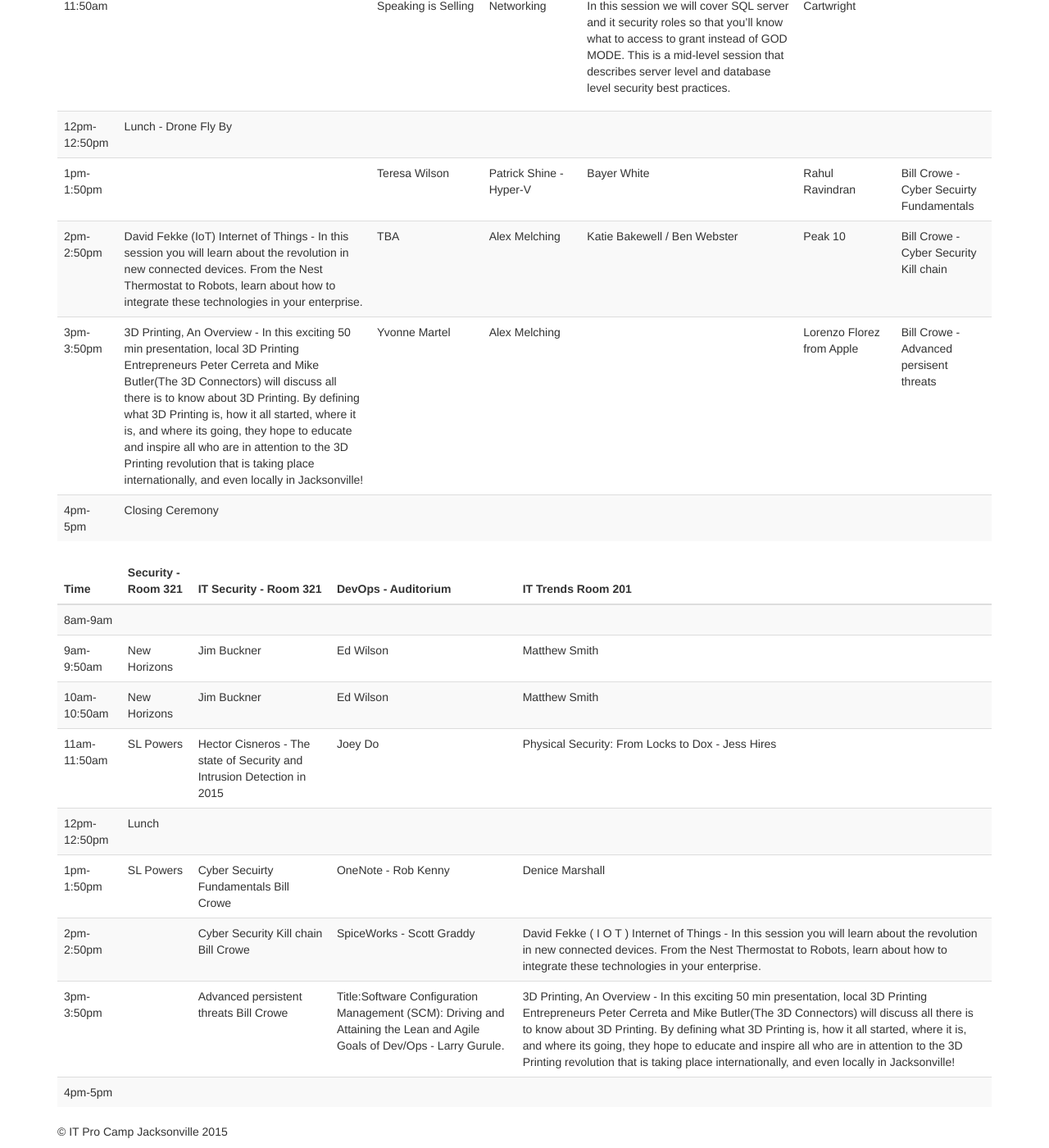
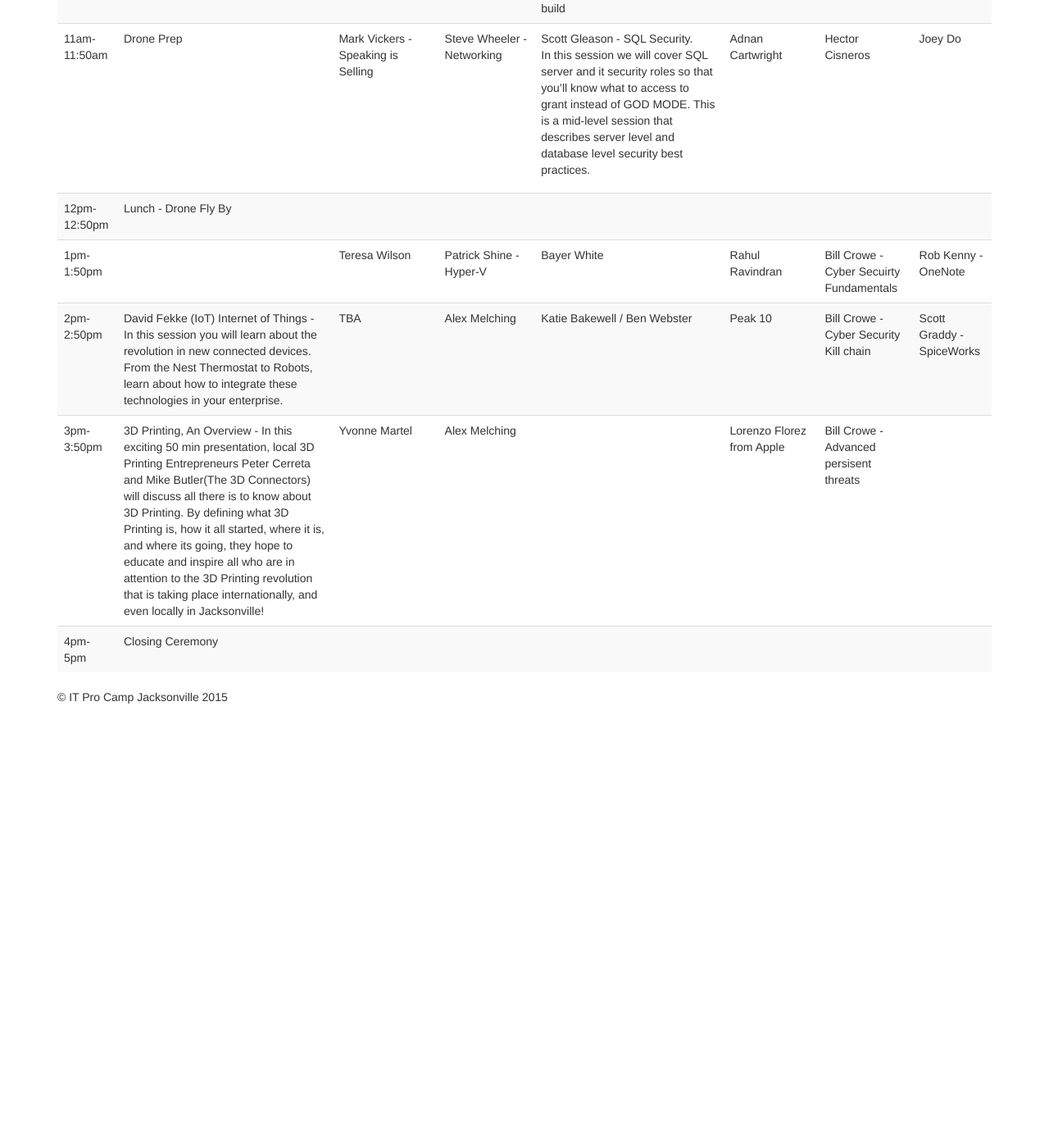
Before and after one commit to tk811/ConfernceApp, a Jekyll site: the page built from sessions/index.html, in a window 1280 px wide and 1400 px high, scrolled down 552 px. Shown: the whole window at 82% size. Built offline with Jekyll 4.4.1, drawn with Linux system fonts in a browser that asks for light colours; nearby versions of some CDN libraries; after the commit the page ends 1422 px from its top, so only the background shows below that; some of the changed text lies outside the part shown.

Commit message:
Removed extra table

```diff
--- a/sessions/index.html
+++ b/sessions/index.html
@@ -33,6 +33,9 @@
 				<th>
 					IT Security - Room 321
 				</th>
+				<th>
+					DevOps - Auditorium
+				</th>
 			</tr>
 		</thead>
 		<tbody>
@@ -42,6 +45,9 @@
 				</td>
 				<td>
 					Welcome
+				</td>
+				<td>
+
 				</td>
 				<td>
 
@@ -82,6 +88,9 @@
 				<td>
 					Jim Buckner
 				</td>
+				<td>
+					Ed Wilson
+				</td>
 			</tr>
 			<tr>
 				<td>
@@ -105,6 +114,9 @@
 				</td>
 				<td>
 					Jim Buckner
+				</td>
+				<td>
+					Ed Wilson
 				</td>
 			</tr>
 			<tr>
@@ -130,12 +142,15 @@
 				<td>
 					Hector Cisneros
 				</td>
+				<td>
+					Joey Do
+				</td>
 			</tr>
 			<tr>
 				<td>
 					12pm-12:50pm
 				</td>
-				<td colspan="6">
+				<td colspan="7">
 					Lunch - Drone Fly By
 				</td>
 
@@ -162,6 +177,9 @@
 				<td>
 					Bill Crowe - Cyber Secuirty Fundamentals
 				</td>
+				<td>
+					Rob Kenny - OneNote
+				</td>
 			</tr>
 			<tr>
 				<td>
@@ -184,6 +202,9 @@
 				</td>
 				<td>
 					Bill Crowe - Cyber Security Kill chain
+				</td>
+				<td>
+					Scott Graddy - SpiceWorks
 				</td>
 			</tr>
 			<tr>
@@ -210,6 +231,9 @@
 				<td>
 					Bill Crowe - Advanced persisent threats
 				</td>
+				<td>
+
+				</td>
 			</tr>
 			<tr>
 				<td>
@@ -233,10 +257,14 @@
 				<td>
 
 				</td>
+				<td>
+
+				</td>
 			</tr>
 		</tbody>
 	</table>
 
+	<!--
 	<table class="table table-striped">
 		<thead>
 			<tr>
@@ -415,5 +443,5 @@
 				</td>
 			</tr>
 		</tbody>
-	</table>
+	</table> -->
 </div>
```
Also changed, not shown: other parts of sessions/index.html (+1 -1 lines).
